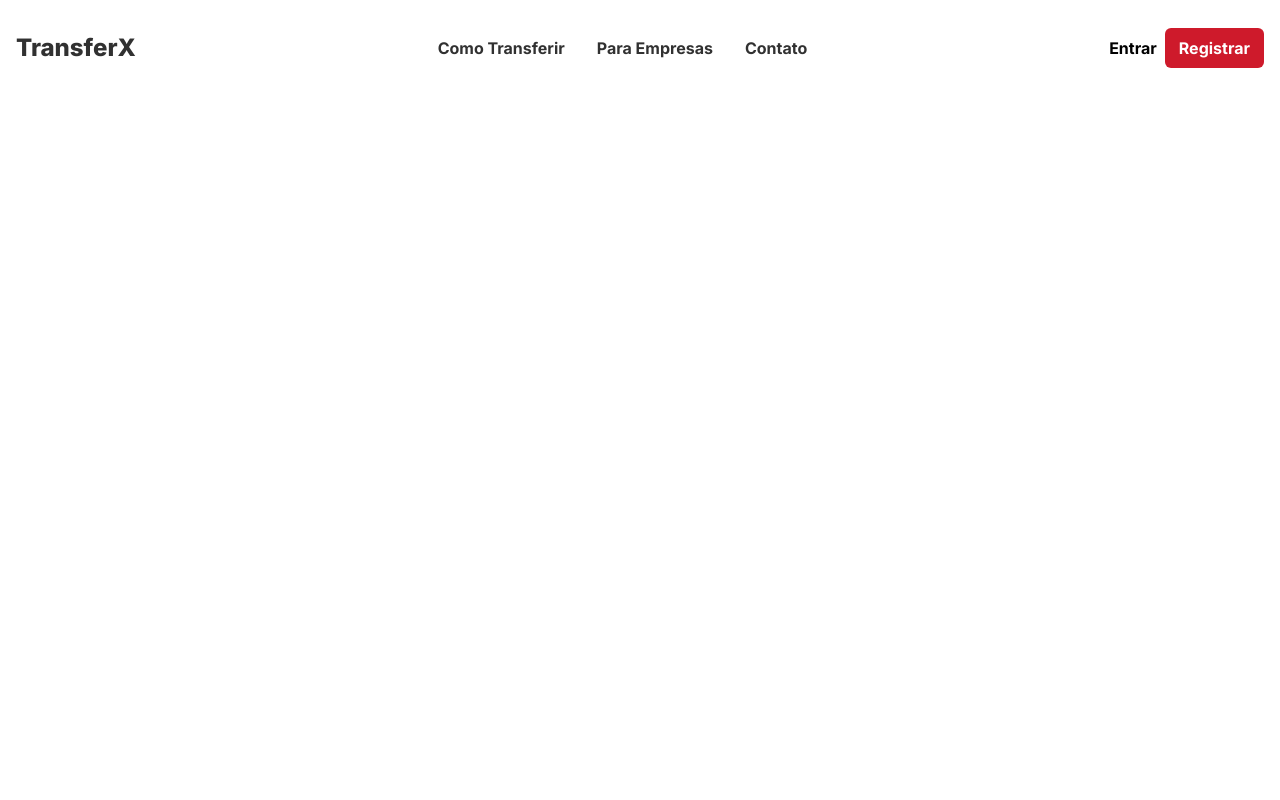
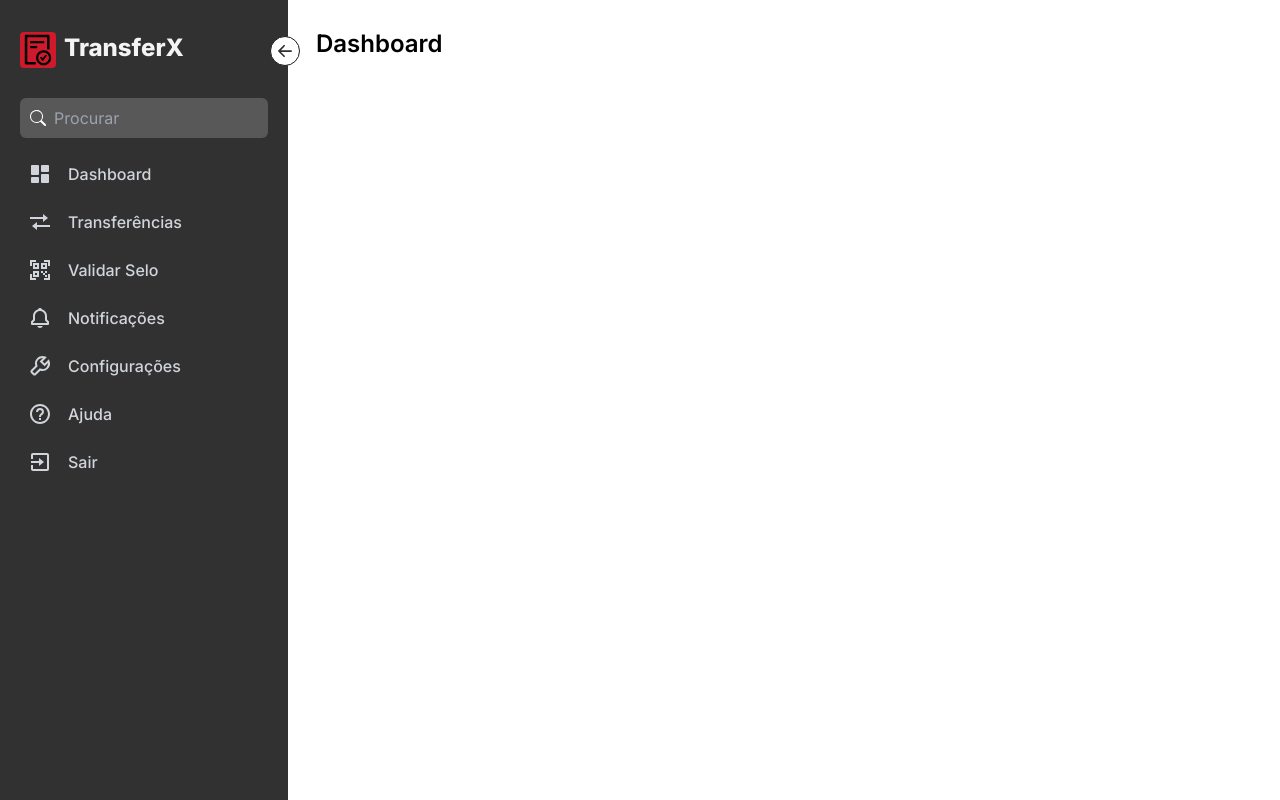
Before and after one commit to TransferX/transferxFront, a Next.js app: page /dashboard in a window 1280 px wide. Built offline with nearby package versions, Linux system fonts and the light colour scheme.

Commit message:
[FEAT] Sidebar

```diff
--- a/app/(paginaInicial)/page.tsx
+++ b/app/(paginaInicial)/page.tsx
@@ -1,5 +1,4 @@
 import React from "react";
-import { HeaderLandingPage } from "../_components/headers/HeaderLandingPage";
 import Image from "next/image";
 
 import volcanoImage from "/public/assets/volcano.png";
@@ -10,11 +9,12 @@ import veiculoIcone from "/public/assets/veiculoIcon.svg";
 import documentoIcone from "/public/assets/documentoIcon.svg";
 import concluirIcone from "/public/assets/concluirIcon.svg";
 import Link from "next/link";
+import { Header } from "../_components/header/Header";
 
 const Home = () => {
   return (
     <>
-      <HeaderLandingPage />
+      <Header />
 
       <section className="flex flex-col items-center p-4 md:container md:mx-auto md:p-0 md:mt-14 lg:flex-row lg:justify-between lg:container lg:mx-auto lg:items-start xl:gap-24 ">
         <div className="lg:max-w-[50%] lg:p-4">
--- a/app/_components/headers/HeaderLandingPage.tsx
+++ b/app/_components/header/Header.tsx
@@ -10,7 +10,7 @@ import {
 } from "@headlessui/react";
 import { Bars3Icon, XMarkIcon } from "@heroicons/react/16/solid";
 
-export const HeaderLandingPage
+export const Header
  = () => {
   return (
     <Popover className="flex items-center h-24 p-4 sm:mx-auto sm:container">
--- a/app/_components/headers/HeaderApp.tsx
+++ /dev/null
@@ -1,111 +0,0 @@
-import Link from "next/link";
-import React, { Fragment } from "react";
-
-import {
-  Popover,
-  PopoverButton,
-  PopoverOverlay,
-  PopoverPanel,
-  Transition,
-} from "@headlessui/react";
-import { Bars3Icon, XMarkIcon } from "@heroicons/react/16/solid";
-
-export const HeaderApp = () => {
-  return (
-    <Popover className="flex items-center h-24 p-4 sm:mx-auto sm:container">
-      <h1 className=" text-2xl text-cinzaMedio font-extrabold">TransferX</h1>
-      <div className="grow ">
-        <div className=" hidden sm:flex items-center justify-center gap-2 md:gap-8 text-cinzaMedio font-bold ">
-          <Link href="#">Como Transferir</Link>
-          <Link href="#">Para Empresas</Link>
-          <Link href="#">Contato</Link>
-        </div>
-      </div>
-
-      <div className="flex grow items-center justify-end sm:hidden">
-        <PopoverButton className="inline-flex items-center justify-center rounded-md bg-white p-2 text-cinzaMedio hover:bg-cinzaEscuro hover:text-white focus:outline-none focus:ring-2 focus:ring-inset focus:ring-vermelho">
-          <span className="sr-only">Open Menu</span>
-          <Bars3Icon className="h-6 w-6 " aria-hidden="true" />
-        </PopoverButton>
-      </div>
-
-<PopoverOverlay className="sm:hidden fixed inset-0 bg-black opacity-30"/>
-
-      <Transition
-          as={Fragment}
-          enter="duration-200 ease-out"
-          enterFrom="opacity-0 scale-95"
-          enterTo="opacity-100 scale-100"
-          leave="duration-100 ease-in"
-          leaveFrom="opacity-100 scale-100"
-          leaveTo="opacity-0 scale-95"
-        >
-
-      <PopoverPanel
-        focus
-        className="absolute inset-x-0 top-0 origin-top-right transform p-2 transition md:hidden "
-      >
-        <div className="rounded-lg bg-white shadow-lg ring-1 ring-black ring-opacity-5 divide-y-2 divide-gray-50">
-          <div className="px-5 pt-5 pb-6">
-            <div className="flex items-center justify-between">
-              <h1 className=" text-3xl text-cinzaMedio font-extrabold">TransferX</h1>
-
-              <div className="mr-2">
-                <PopoverButton className="inline-flex items-center justify-center rounded-md bg-white p-2 text-cinzaMedio hover:bg-cinzaEscuro hover:text-white focus:outline-none focus:ring-2 focus:ring-inset focus:ring-vermelho">
-                  <span className="sr-only">Fechar menu</span>
-                  <XMarkIcon className="h-6 w-6 " aria-hidden="true" />
-                </PopoverButton>
-              </div>
-            </div>
-            <div className="mt-6 ">
-              <nav className="grid gap-y-8">
-                <Link
-                  href="#"
-                  className="focus:outline-none focus:ring-2 focus:ring-inset focus:ring-gray-500 px-2"
-                >
-                  Como Transferir
-                </Link>
-                <Link
-                  href="#"
-                  className="focus:outline-none focus:ring-2 focus:ring-inset focus:ring-gray-500 px-2"
-                >
-                  Para Empresas
-                </Link>
-                <Link
-                  href="#"
-                  className="focus:outline-none focus:ring-2 focus:ring-inset focus:ring-gray-500 px-2"
-                >
-                  Contato
-                </Link>
-              </nav>
-            </div>
-            <div className="mt-6 flex flex-col items-center gap-2">
-              <Link
-                href="#"
-                className="rounded-md bg-white px-4 py-2 text-sm font-medium text-black md:text-xl w-full border-2 focus:outline-none focus:ring-2 focus:ring-inset focus:ring-gray-500"
-              >
-                Entrar
-              </Link>
-              <Link
-                href="#"
-                className="rounded-md bg-vermelho px-4 py-2 text-sm font-medium text-white md:text-xl w-full border-2 focus:outline-none focus:ring-2 focus:ring-inset focus:ring-gray-500"
-              >
-                Registrar
-              </Link>
-            </div>
-          </div>
-        </div>
-
-      </PopoverPanel>
-      </Transition>
-      <div className="hidden sm:block">
-        <Link className="mr-2 font-bold " href="http://www.localhost:3000/entrar">
-          Entrar
-        </Link>
-        <Link className="font-bold bg-vermelho text-white py-2.5 px-3.5 rounded-md" href="http://www.localhost:3000/registrar">
-          Registrar
-        </Link>
-      </div>
-    </Popover>
-  );
-};
--- /dev/null
+++ b/app/_components/sidebar/Sidebar.tsx
@@ -0,0 +1,82 @@
+import React, { useState } from "react";
+import { BsArrowLeftShort, BsSearch } from "react-icons/bs";
+import { AiOutlineFileDone } from "react-icons/ai";
+import { BiTransfer, BiSolidDashboard, BiQrScan, BiBell, BiWrench, BiHelpCircle, BiExit      } from "react-icons/bi";
+import {  } from "react-icons/bi";
+
+const Sidebar = () => {
+  const [open, setOpen] = useState(true);
+
+  const Menus = [
+    { title: "Dashboard" , icon: <BiSolidDashboard/> },
+    { title: "Transferências", icon: <BiTransfer/> },
+    { title: "Validar Selo", icon: <BiQrScan  /> },
+    { title: "Notificações", icon: <BiBell   />  },
+    { title: "Configurações", icon: <BiWrench   />  },
+    { title: "Ajuda", icon: <BiHelpCircle   />  },
+    { title: "Sair", icon: <BiExit   />  },
+  ];
+
+  return (
+    <>
+      <div
+        className={`bg-cinzaMedio h-screen p-5 pt-8 ${
+          open ? "w-72" : "w-20"
+        } duration-300 relative`}
+      >
+        <BsArrowLeftShort
+          className={`bg-white text-cinzaMedio text-3xl rounded-full absolute -right-3 top-9 border border-cinzaEscuro cursor-pointer ${
+            !open && "rotate-180"
+          }`}
+          onClick={() => setOpen(!open)}
+        />
+        <div className="inline-flex">
+          <AiOutlineFileDone
+            className={`bg-vermelho text-4xl rounded cursor-pointer block float-left mr-2 duration-300 ${
+              open && "rotate-[360deg]"
+            }`}
+          />
+          <h1
+            className={`text-2xl text-branco font-extrabold duration-300 ${
+              !open && "scale-0"
+            }`}
+          >
+            TransferX
+          </h1>
+        </div>
+        <div
+          className={`flex items-center rounded-md bg-branco/20 mt-6 py-2 ${
+            !open ? "px-4" : "px-2.5"
+          }`}
+        >
+          <BsSearch
+            className={`text-white text-lg block float-left cursor-pointer ${
+              open && "mr-2"
+            }`}
+          />
+
+          <input
+            type={"search"}
+            className={`text-base bg-transparent w-full text-white focus:outline-none ${
+              !open && "hidden"
+            }`}
+            placeholder="Procurar"
+          />
+        </div>
+
+        <ul className="pt-2">
+            {Menus.map((menu, index) => (
+                <>
+                <li key={index} className={`text-gray-300 text-sm flex items-center gap-x-4 cursor-pointer p-2 hover:bg-branco/20 rounded-md mt-2 ${menu.spacing ? "mt-9" : "mt-2"}`}>
+                <span className="text-2xl block float-left">{menu.icon}</span>
+                    <span className={`text-base font-medium flex-1 ${!open && "hidden"}`}>{menu.title}</span>
+                </li>
+                    </>
+            ))}
+        </ul>
+      </div>
+    </>
+  );
+};
+
+export default Sidebar;
--- a/app/dashboard/page.tsx
+++ b/app/dashboard/page.tsx
@@ -1,12 +1,18 @@
+"use client"
 import React from 'react'
-import { HeaderApp } from '../_components/headers/HeaderApp'
+import Sidebar from '../_components/sidebar/Sidebar'
 
 const Dashboard = () => {
+
   return (
-    <>
-        <HeaderApp/>
+    <div className='flex'>
 
-    </>
+    <Sidebar/>
+
+    <div className='p-7'>
+     <h1 className='text-2xl font-semibold'>Dashboard</h1>
+    </div>
+          </div>
   )
 }
 
--- a/app/entrar/page.tsx
+++ b/app/entrar/page.tsx
@@ -1,11 +1,12 @@
 import React from "react";
-import { HeaderLandingPage } from "../_components/headers/HeaderLandingPage";
 import LoginForm from "../_components/loginForm/page";
+import { Header } from "../_components/header/Header";
+
 
 const Entrar = () => {
   return (
     <>
-      <HeaderLandingPage />
+      <Header />
 
       <section className="m-4 p-4 border-2 border-bordaFormulario rounded-2xl  lg:container lg:mx-auto lg:max-w-[500px] md:my-14">
         <h2 className=" my-2 font-extrabold text-cinzaMedio text-2xl ">
--- a/app/registrar/page.tsx
+++ b/app/registrar/page.tsx
@@ -1,5 +1,5 @@
 import React from "react";
-import { HeaderLandingPage } from "../_components/headers/HeaderLandingPage";
+import { HeaderLandingPage } from "../_components/headers/Header;
 import LoginForm from "../_components/loginForm/page";
 import CadastroForm from "../_components/cadastroForm/page";
 
--- a/package.json
+++ b/package.json
@@ -13,7 +13,8 @@
     "@heroicons/react": "^2.1.4",
     "next": "14.2.4",
     "react": "^18",
-    "react-dom": "^18"
+    "react-dom": "^18",
+    "react-icons": "^5.2.1"
   },
   "devDependencies": {
     "@types/node": "^20",
```
Also changed, not shown: 1 other file (tests, documents, lock files or other folders).
